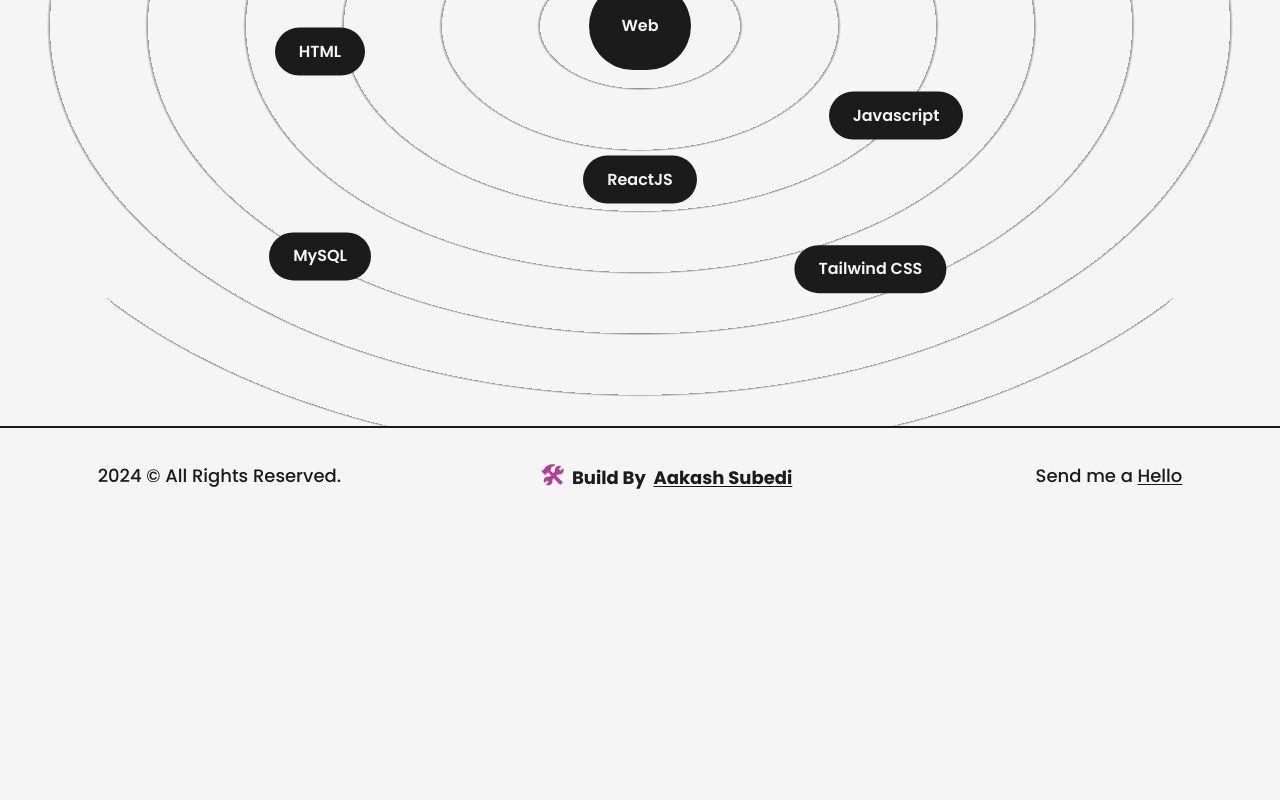
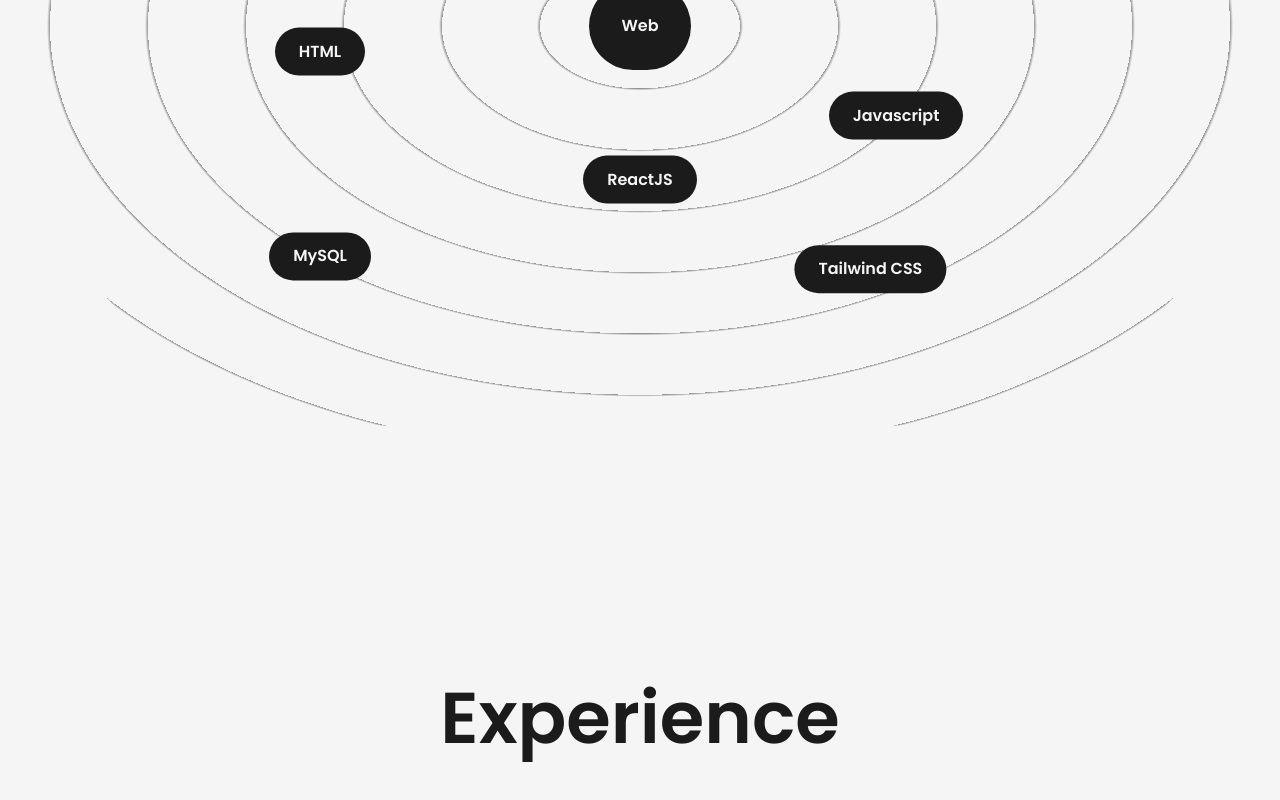
Before and after one commit to Ghost9841/aakash-subedi, a Next.js app: page /skills in a window 1280 px wide. Shown: the part 582-1382 px from the top of the page. Before the commit the page ends 1106 px from the top, so only its background shows below. Built offline with nearby package versions, Linux system fonts and the light colour scheme.

Commit message:
Created education and experience components and completed skills

```diff
--- /dev/null
+++ b/src/app/skills/Experience.tsx
@@ -0,0 +1,14 @@
+'use client'
+import React from 'react'
+
+const Experience = () => {
+  return (
+    <div className='my-64'>
+      <div className="font-semibold font-poppin text-7xl mb-32 w-full text-center">
+        Experience
+      </div>
+    </div>
+  )
+}
+
+export default Experience;
--- a/src/app/skills/page.tsx
+++ b/src/app/skills/page.tsx
@@ -1,6 +1,7 @@
 'use client'
 import React from 'react'
 import { motion } from "framer-motion";
+import Experience from './Experience';
 
 interface SkillProps {
   name: string;
@@ -35,20 +36,17 @@
             </motion.div>
           <Skill name = "HTML" x="-25vw" y="2vw"/>
           <Skill name = "CSS" x="-5vw" y="-9vw"/>
-
           <Skill name = "Javascript" x="20vw" y="7vw"/>
           <Skill name = "ReactJS" x="0vw" y="12vw"/>
-          <Skill name = "NextJS" x="-20vw" y="-15vw"/>
           <Skill name = "Python" x="15vw" y="-13vw"/>
           <Skill name = "Figma" x="0vw" y="-21vw"/>
           <Skill name = "MySQL" x="-25vw" y="18vw"/>
           <Skill name = "Tailwind CSS" x="18vw" y="19vw"/>
+          <Skill name = "NextJS" x="-20vw" y="-15vw"/>
         </div>
+            <Experience/>
+      </div>
 
-
-
-
-    </div>
   )
 }
 
```
